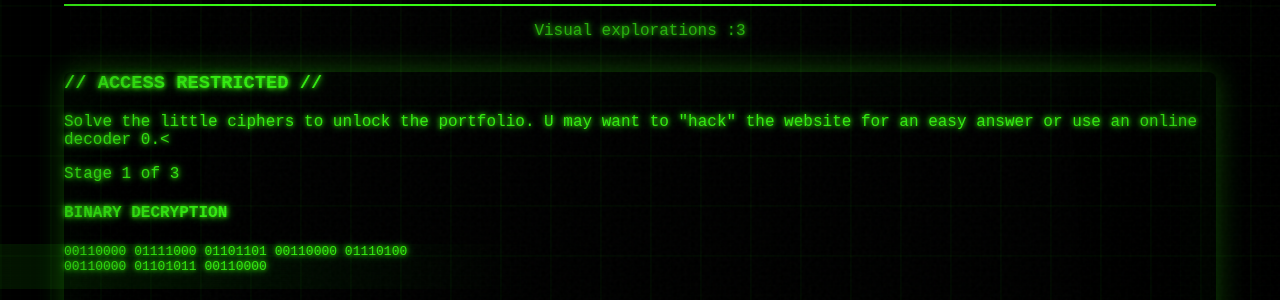
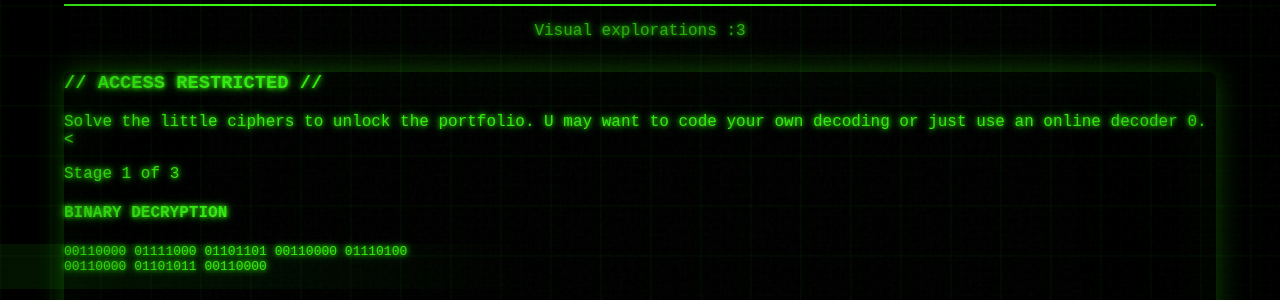
Before and after one commit to 0xm0t0k0/0xm0t0k0.github.io, a Jekyll site: the page built from index.md, in a window 1280 px wide. Shown: the part 1045-1345 px from the top of the page. Built offline with Jekyll 4.4.1, drawn with Linux system fonts in a browser that asks for light colours.

Commit message:
minor tweaks

```diff
--- a/index.md
+++ b/index.md
@@ -34,7 +34,7 @@ title: "Home"
   <div id="portfolioPuzzle" class="encryption-puzzle">
     <div class="puzzle-container">
       <h3 class="puzzle-title">// ACCESS RESTRICTED //</h3>
-      <p class="puzzle-hint">Solve the little ciphers to unlock the portfolio. U may want to "hack" the website for an easy answer or use an online decoder 0.< </p>
+      <p class="puzzle-hint">Solve the little ciphers to unlock the portfolio. U may want to code your own decoding or just use an online decoder 0.< </p>
       <p class="stage-counter">Stage <span id="currentStage">1</span> of 3</p>
 
       <!-- Stage 1: Binary -->
@@ -47,7 +47,7 @@ title: "Home"
         <p class="cipher-hint">Cipher: <span class="cipher-type">Binary → ASCII</span></p>
       </div>
 
-      <!-- Stage 2: Hex (hidden initially) -->
+      <!-- Stage 2: Hex -->
       <div id="stage2" class="puzzle-stage" style="display: none;">
         <h4 class="stage-title">HEXADECIMAL DECRYPTION</h4>
         <pre class="encrypted-message">
@@ -56,7 +56,7 @@ title: "Home"
         <p class="cipher-hint">Cipher: <span class="cipher-type">Hexadecimal → ASCII</span></p>
       </div>
 
-      <!-- Stage 3: Base64 (hidden initially) -->
+      <!-- Stage 3: Base64 -->
       <div id="stage3" class="puzzle-stage" style="display: none;">
         <h4 class="stage-title">BASE64 DECRYPTION</h4>
         <pre class="encrypted-message">
```
